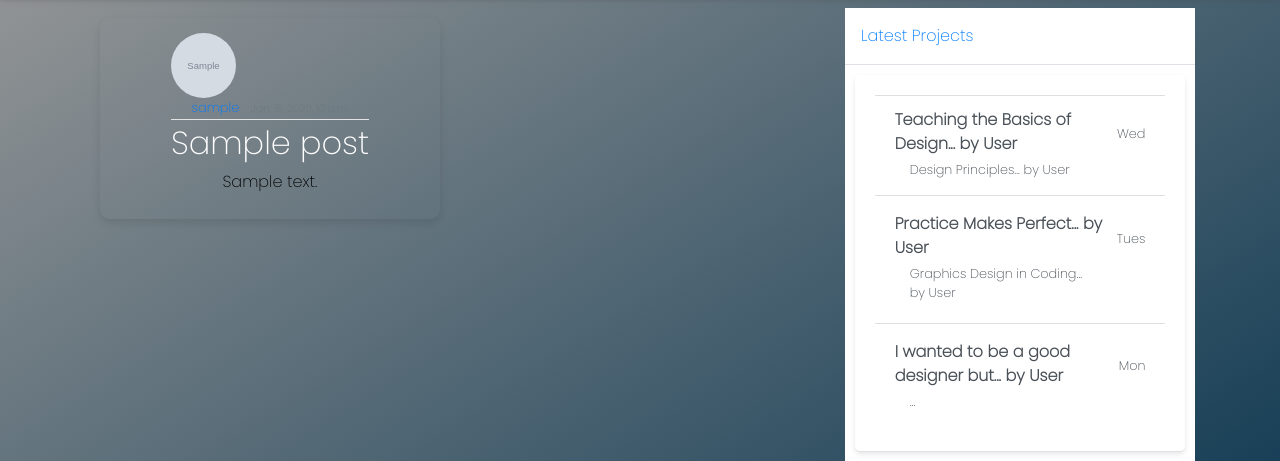
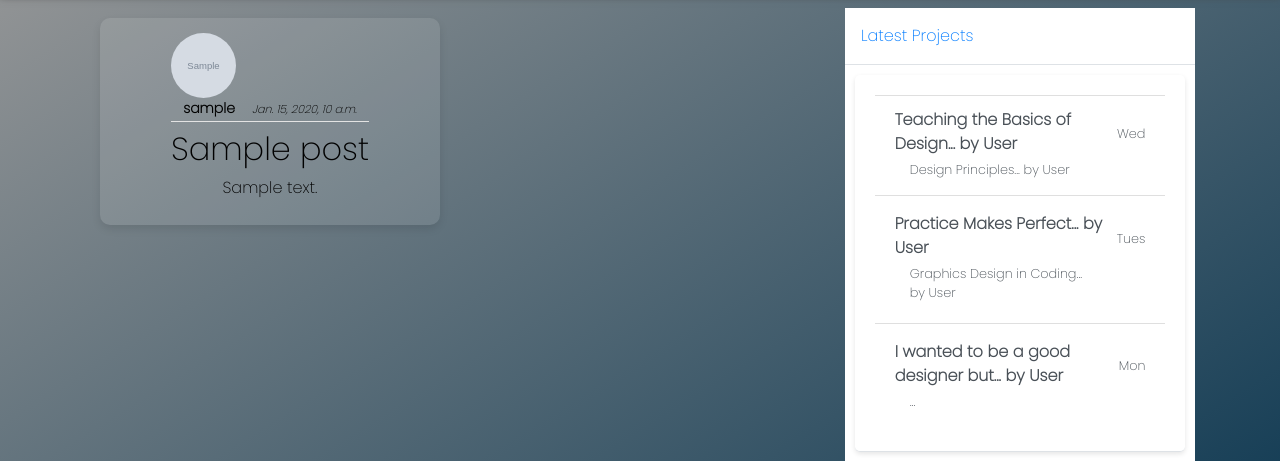
Before and after one commit to OwenD-24/Graphic-Design-Blog, a Django app: page / in a window 1280 px wide. Shown: the part 88-549 px from the top of the page. Run offline with Django 4.2, Linux system fonts and the light colour scheme; a user stored in the database is signed in; tables that the repository leaves empty hold one stand-in row (values such as "Sample post"); grey boxes marked "Sample" are stand-in pictures; some libraries are stand-ins or nearby versions.

Commit message:
UPDATE: Updating CSS trying to clean the front end up a little bit, done for now

```diff
--- a/blog/static/blog/main.css
+++ b/blog/static/blog/main.css
@@ -138,8 +138,8 @@ ul {
 }
 
 .post-box {
-    background-color: rgba(255, 255, 255, 0);
-    color: #d3d3d300;
+    background-color: rgba(255, 255, 255, 0.1);
+    color: #000000;
     padding: 15px;
     border-radius: 10px;
     box-shadow: 0 4px 8px rgba(0, 0, 0, 0.1);
@@ -206,7 +207,7 @@ ul {
 
 /*--------------------------------Article Styling */
 .article-title {
-    color: #ffffff;
+    color: #000000;
     margin: 0 0 10px;
 }
 
@@ -260,15 +261,26 @@ a.article-title:hover {
 
 /*--------------------------------Article Metadata */
 .article-metadata {
-    padding-bottom: 1px;
-    margin-bottom: 4px;
-    font-size: 13px;
+    padding-bottom: 2px; /* Adjust for spacing */
+    margin-bottom: 8px; /* Adjust for spacing */
+    font-size: 14px; /* Increase font size for clarity */
     border-bottom: 1px solid #e3e3e3;
+    color: #000000 /* Set the text color to white */
 }
 
-.article-metadata a:hover {
-    color: #333;
-    text-decoration: none;
+.article-metadata a {
+    color: #000000; /* Change link color to white for better visibility */
+    font-weight: bold; /* Make the author's name bold */
+}
+
+.article-metadata .text-muted {
+    color: #000000; /* Change to a muted gray for visibility */
+    font-style: italic; /* Make the date italic */
+    margin-left: 5px; /* Space between the author's name and date */
+}
+
+.text-muted {
+    color: #000000 !important;
 }
 
 /*--------------------------------SVG Icon Styling */
```
Also changed, not shown: other parts of blog/static/blog/main.css (+53 -24 lines). Lines whose indentation alone changed are shown as unchanged.
